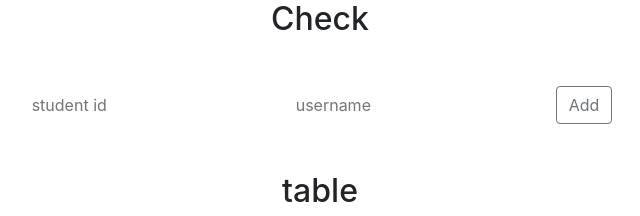
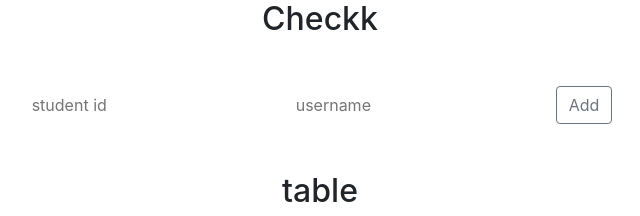
Before and after one commit to PisitchaiR/learnFirebase, a plain HTML site: page index.html in a window 1280 px wide. Shown: the top 216 px of the page, 320-960 px from the left. Drawn offline with nearby package versions, Linux system fonts and the light colour scheme; no server answers.

Commit message:
fix: 🐛 config text

```diff
--- a/index.html
+++ b/index.html
@@ -34,7 +34,7 @@
 <body>
 
     <div class="container">
-        <h2 align="center">Check</h2>
+        <h2 align="center">Checkk</h2>
         <div class="input-group mt-5 d-flex justify-content-center">
             <input class="p-1 mr-2" type="text" id="student_id" placeholder="student id" maxlength="8">
             <input class="p-1 mr-2" type="text" id="username" placeholder="username">
```
